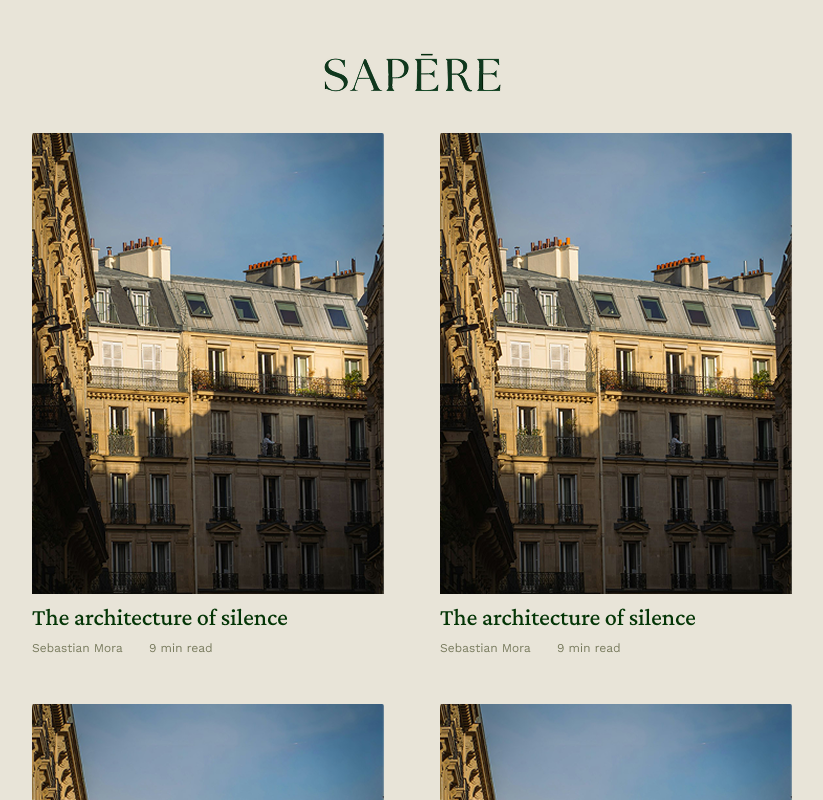
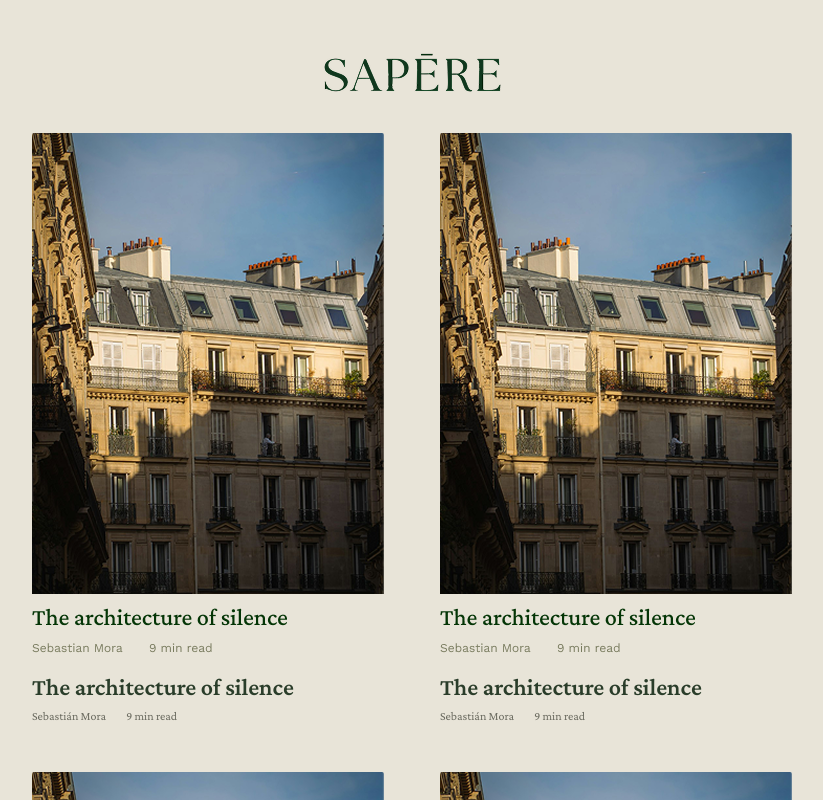
Before and after one commit to Shekhar114/Sapere-Project, a React (Vite) app: page /articles in a window 1280 px wide. Shown: the top 800 px of the page, without its empty margins (228-1051 px from the left). Built offline with nearby package versions, Linux system fonts and the light colour scheme.

Commit message:
changes third times

```diff
--- a/src/app/LandingPage.tsx
+++ b/src/app/LandingPage.tsx
@@ -57,7 +57,7 @@ export default function LandingPage() {
               <p className="font-semibold" style={{ fontSize: "1rem", lineHeight: "1.38" }}>
                 Luxury is often talked about, but rarely understood.
               </p>
-              <p style={{ fontSize: "1rem", lineHeight: "1.38" }}>
+              <p className="font-semibold" style={{ fontSize: "1rem", lineHeight: "1.38" }}>
                 Sapere was created to bring clarity to an industry that moves
                 fast, evolves constantly, and isn't always easy to navigate
                 from the inside.
@@ -85,7 +85,7 @@ export default function LandingPage() {
               </p>
 
               {/* Signature Image */}
-              <div className="flex justify-end">
+              <div className="flex justify-start md:justify-end mt-4">
                 <img
                   src={signatureImg}
                   alt="Zol Briet Signature"
@@ -93,7 +93,6 @@ export default function LandingPage() {
                     height: "61px",
                     width: "151px",
                     objectFit: "contain",
-
                   }}
                 />
               </div>
@@ -106,11 +105,10 @@ export default function LandingPage() {
           <button
             type="button"
             onClick={() => navigate("/pillars")}
-            className="px-10 py-4 text-sm font-semibold tracking-widest transition-all duration-200"
+            className="px-10 py-4 text-sm font-semibold tracking-widest transition-all duration-200 font-work"
             style={{
               backgroundColor: "#043506",
               color: "#f0edda",
-              fontFamily: "'Works Sans'",
               letterSpacing: "0.1em",
               border: "none",
               cursor: "pointer",
--- a/src/app/SapereArticlesPage.tsx
+++ b/src/app/SapereArticlesPage.tsx
@@ -6,24 +6,24 @@ import logo1 from "../assets/b3a4a46ae6ce743e601e5c2fda9dfb646639c587.png";
 
 interface Article {
   id: number;
+  title: string;
+  author: string;
+  readTime: string;
   image: string;
 }
 
-// Removed title, author, and readTime as requested
 const articles: Article[] = [
-  { id: 1, image: landing1 },
-  { id: 2, image: landing1 },
-  { id: 3, image: landing1 },
-  { id: 4, image: landing1 },
+  { id: 1, title: "The architecture of silence", author: "Sebastián Mora", readTime: "9 min read", image: landing1 },
+  { id: 2, title: "The architecture of silence", author: "Sebastián Mora", readTime: "9 min read", image: landing1 },
+  { id: 3, title: "The architecture of silence", author: "Sebastián Mora", readTime: "9 min read", image: landing1 },
+  { id: 4, title: "The architecture of silence", author: "Sebastián Mora", readTime: "9 min read", image: landing1 },
 ];
 
-// ── Article Card ──
 const ArticleCard = ({ article, isMobile }: { article: Article; isMobile: boolean }) => {
   return (
     <article
       style={{
         cursor: "pointer",
-        // Mobile aur desktop dono ke liye fix width set ki hai
         width: isMobile ? "325px" : "352px",
         display: "flex",
         flexDirection: "column",
@@ -33,10 +33,10 @@ const ArticleCard = ({ article, isMobile }: { article: Article; isMobile: boolea
       <div
         style={{
           width: "100%",
-          // Height ko explicitly set kar diya mobile aur desktop ke liye
           height: isMobile ? "365px" : "523px",
           overflow: "hidden",
           borderRadius: "2px",
+          marginBottom: "16px",
         }}
       >
         <img
@@ -45,13 +45,40 @@ const ArticleCard = ({ article, isMobile }: { article: Article; isMobile: boolea
           style={{
             width: "100%",
             height: "100%",
-            // Mobile me 'fill' taaki puri image usi 325x365 box me fit ho jaye bina kate.
-            // Note: Agar image stretched lage, to aap "fill" ki jagah "contain" likh sakte hain.
             objectFit: isMobile ? "fill" : "cover",
             display: "block",
-            // Removed transition and transform for hover effect
           }}
         />
+      </div>
+
+      {/* Title */}
+      <h2
+        style={{
+          margin: "0 0 8px 0",
+          fontFamily: "'Crimson Pro', serif",
+          fontWeight: 700,
+          fontSize: isMobile ? "24px" : "24px",
+          color: "#2a3d2a",
+          lineHeight: 1.25,
+        }}
+      >
+        {article.title}
+      </h2>
+
+      {/* Author + Read Time */}
+      <div
+        style={{
+          display: "flex",
+          alignItems: "center",
+          gap: "20px",
+          fontFamily: "'Crimson Pro', serif",
+          fontSize: "12px",
+          color: "#6b6b60",
+          lineHeight: 1.13,
+        }}
+      >
+        <span>{article.author}</span>
+        <span>{article.readTime}</span>
       </div>
     </article>
   );
@@ -62,10 +89,9 @@ export default function SapereArticlesPage() {
   const [logoHovered, setLogoHovered] = useState(false);
   const [isMobile, setIsMobile] = useState(false);
 
-  // Hook to detect screen size for responsiveness
   useEffect(() => {
     const handleResize = () => setIsMobile(window.innerWidth <= 768);
-    handleResize(); // Initial check
+    handleResize();
     window.addEventListener("resize", handleResize);
     return () => window.removeEventListener("resize", handleResize);
   }, []);
@@ -83,7 +109,7 @@ export default function SapereArticlesPage() {
         flexDirection: "column",
       }}
     >
-      {/* Header with Logo */}
+      {/* Header */}
       <header
         style={{
           textAlign: "center",
@@ -115,7 +141,7 @@ export default function SapereArticlesPage() {
             src={logo}
             alt="Sapere Logo - Click to navigate"
             style={{
-              width: isMobile ? "140px" : "179px", // Slightly smaller logo on mobile
+              width: isMobile ? "140px" : "179px",
               height: "auto",
               objectFit: "contain",
               filter: logoHovered ? "drop-shadow(0 4px 8px rgba(0,0,0,0.1))" : "none",
@@ -138,7 +164,6 @@ export default function SapereArticlesPage() {
         <div
           style={{
             display: "grid",
-            // Mobile par 325px ka ek column, Desktop par 352px ke 2 columns
             gridTemplateColumns: isMobile ? "325px" : "repeat(2, 352px)",
             gap: isMobile ? "40px" : "48px 56px",
             justifyContent: "center",
@@ -156,7 +181,7 @@ export default function SapereArticlesPage() {
           backgroundColor: "#2e2e1a",
           padding: isMobile ? "32px 24px" : "28px 64px",
           display: "flex",
-          flexDirection: "row", // Flex row even on mobile to split left and right sides
+          flexDirection: "row",
           alignItems: isMobile ? "flex-start" : "center",
           justifyContent: "space-between",
         }}
@@ -165,7 +190,7 @@ export default function SapereArticlesPage() {
         <div
           style={{
             display: "flex",
-            flexDirection: isMobile ? "column" : "row", // Stack logo & copyright on mobile
+            flexDirection: isMobile ? "column" : "row",
             alignItems: isMobile ? "flex-start" : "center",
             gap: isMobile ? "12px" : "16px",
           }}
@@ -179,13 +204,12 @@ export default function SapereArticlesPage() {
               objectFit: "contain",
             }}
           />
-
           <span
             style={{
               fontFamily: "'Crimson Pro', serif",
               fontSize: "13px",
               color: "#c8c4a0",
-              maxWidth: isMobile ? "140px" : "auto", // Wraps text neatly on mobile
+              maxWidth: isMobile ? "140px" : "auto",
               lineHeight: 1.4,
             }}
           >
@@ -197,22 +221,16 @@ export default function SapereArticlesPage() {
         <nav
           style={{
             display: "flex",
-            flexDirection: isMobile ? "column" : "row", // Stack links on mobile
+            flexDirection: isMobile ? "column" : "row",
             gap: isMobile ? "12px" : "32px",
-            alignItems: isMobile ? "flex-start" : "center", // Align them neatly
+            alignItems: isMobile ? "flex-start" : "center",
           }}
         >
           {["Instagram", "TikTok", "LinkedIn"].map((link) => (
             <a
               key={link}
-              href={
-                link === "Instagram"
-                  ? "https://www.instagram.com/saperepublication/"
-                  : link === "TikTok"
-                  ? "https://www.tiktok.com/@saperepublication"
-                  : "https://www.linkedin.com/company/saperepublication"
-              }
-              target="_blank"
+              href={link === "Instagram" ? "https://www.instagram.com/saperepublication/" : "#"}
+              target={link === "Instagram" ? "_blank" : "_self"}
               rel="noopener noreferrer"
               style={{
                 fontFamily: "'Crimson Pro', serif",
```
Also changed, not shown: src/app/OurPillars.tsx (+25 -22 lines).
